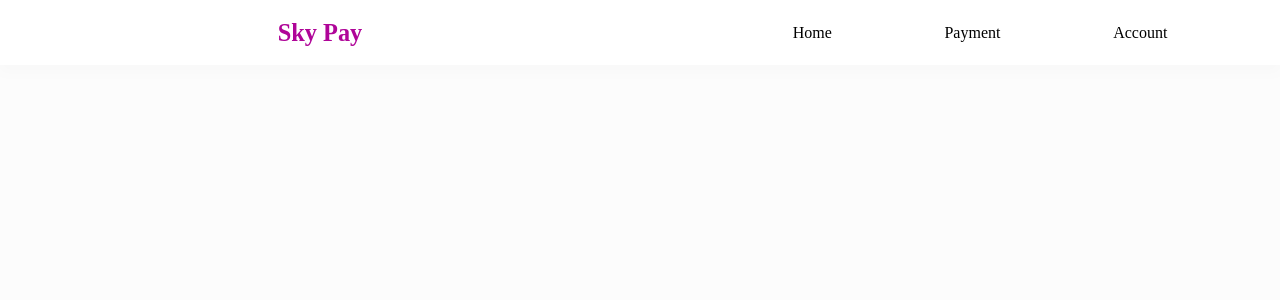
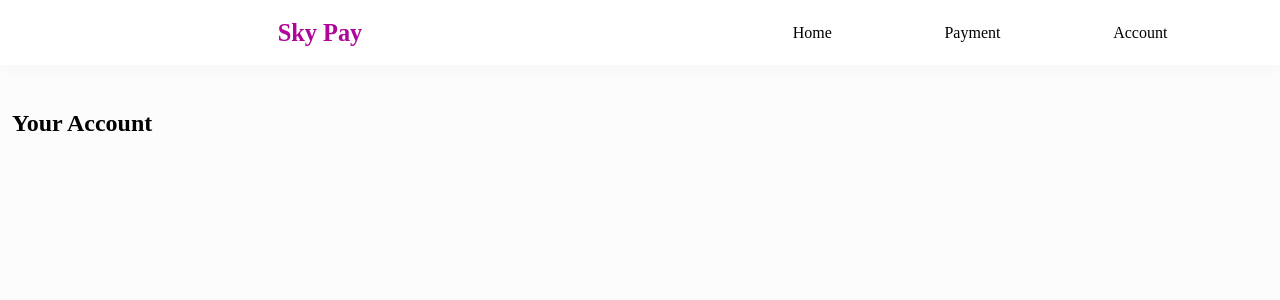
Before and after one commit to Ebubechi123/skypay, a React (Create React App) app: page /Account in a window 1280 px wide. Shown: the top 300 px of the page. Built offline with nearby package versions, Linux system fonts and the light colour scheme.

Commit message:
modified pages

```diff
--- a/src/Pages/Account/Account.css
+++ b/src/Pages/Account/Account.css
@@ -0,0 +1,9 @@
+.account-container{
+    width: 100%;
+    margin-top: 110px;
+    height: 100vh;
+}
+
+.title{
+    padding-left: 12px;
+}
--- a/src/Pages/Account/Account.js
+++ b/src/Pages/Account/Account.js
@@ -1,8 +1,14 @@
 import React from 'react';
-
+import Title from "../../Components/Title/Title"
+import "./Account.css"
 const Account = () => {
     return (
         <>
+        <div className="account-container">
+        <div className="title">
+          <Title>Your Account</Title>
+        </div>
+        </div>
         </>
       );
 }
--- a/src/Pages/Home/Home.css
+++ b/src/Pages/Home/Home.css
@@ -68,8 +68,7 @@ header {
 
 .transaction-card {
   margin: 50px auto;
-  max-width: 530px;
-  width: 510px;
+  width: 50%;
   padding: 8px;
   background-color: rgb(255 255 255);
   box-shadow: 0px 0px 8px rgb(232 232 232);
@@ -113,6 +112,8 @@ header {
   }
   .transaction-history {
     margin: 60px auto;
+    max-width: 530px;
+    width: 510px;
     max-width: 330px;
     width: 310px;
   }
```
